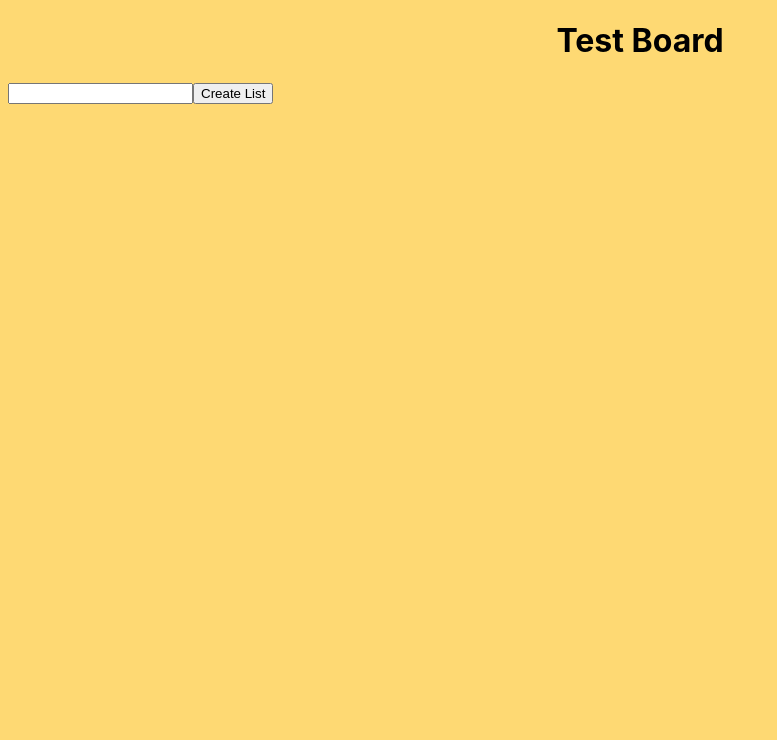
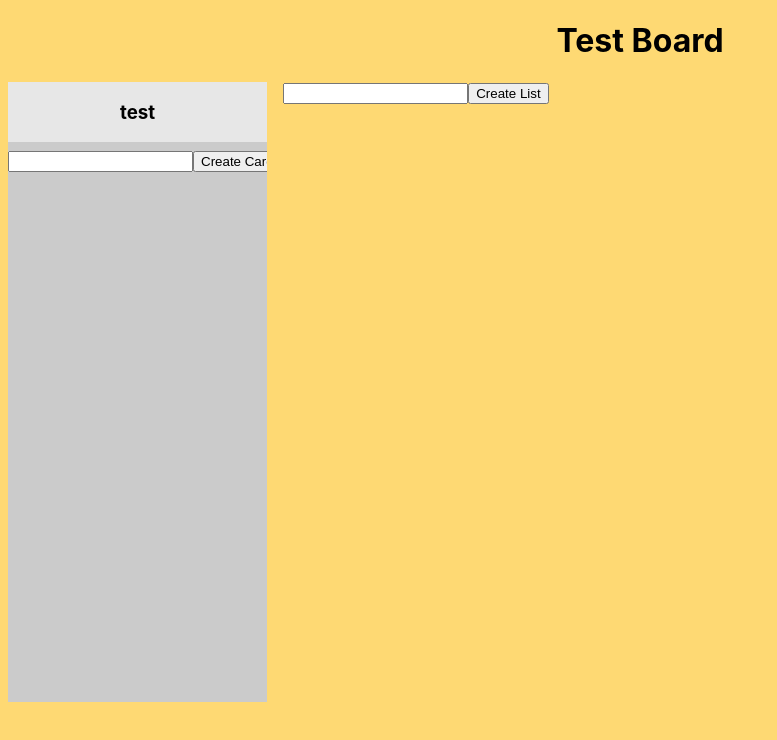
Before and after one commit to Nick-Beijerbacht/TrelloClone, a React (Create React App) app: page / in a window 1280 px wide. Shown: the top 740 px of the page, without its empty margins (0-777 px from the left). Built offline with nearby package versions, Linux system fonts and the light colour scheme.

Commit message:
heropbouwen plaatsing data

```diff
--- a/package.json
+++ b/package.json
@@ -7,6 +7,7 @@
     "@testing-library/react": "^12.1.2",
     "@testing-library/user-event": "^13.5.0",
     "react": "^17.0.2",
+    "react-beautiful-dnd": "^13.1.0",
     "react-dnd": "^15.1.1",
     "react-dnd-html5-backend": "^15.1.2",
     "react-dom": "^17.0.2",
--- a/src/Components/Board.js
+++ b/src/Components/Board.js
@@ -5,22 +5,36 @@ import List from './List'
 const Board = ({project}) => {
 
     const [listTitle, updateListTitle] = useState("")
-    const [lists, updateLists] = useState([]);
+    const [lists, updateLists] = useState([{"id": 0, "title":"test", "cards": [{"id": 0, "task":"test", "listId": 0}]}]);
 
     const onClick = () => {
-        updateLists( arr => [...arr, `${listTitle}`]);
+        updateLists( arr => [...arr, listTitle]);
     };
+
+    function moveCard (listId, cardId) {
+        console.log(listId);
+        console.log(cardId);
+
+    };
+
+    const createCard = (data) => {
+        const currentList = lists.filter((item) => data.listId === item.id);
+        const currentCards = currentList[0].cards;
+        const updatedCards = [...currentCards, data];
+        lists.map(e => (e.id === data.listId ? Object.assign(e.cards, updatedCards): e));
+        return updatedCards;
+    }
 
     return(
         <div className="board-container">
             <h1 className="board-projectname">{project}</h1>
             <div className="list-container">
                 {
-                    lists.map( e => <List title={e}/>
-                )}
+                    lists.map((e, key) => <List key={key} title={e.title} id={e.id} createCard={createCard} moveCard={moveCard.bind(null, e.id)}/>)
+                }
                 <div className='list-create'>
-                    <input type="text" onChange={e => updateListTitle(e.target.value)}/>
-                    <input type="button" onClick={ onClick } value="Create List" />
+                    <input type="text" onChange={e => updateListTitle({"id": lists.length, "title": e.target.value, "cards": []})}/>
+                    <input type="button" onClick={onClick} value="Create List" />
                 </div>
             </div>
         </div>
--- a/src/Components/Card.js
+++ b/src/Components/Card.js
@@ -2,10 +2,11 @@ import React from 'react';
 import { useDrag } from "react-dnd";
 import './Card.css';
 
-const Card = ({task}) => {
+const Card = ({task, id}) => {
 
     const [{ isDragging }, dragRef] = useDrag(() => ({
         type: "card",
+        item: {id: id},
         collect: (monitor) => ({
           isDragging: monitor.isDragging(),
         }),
@@ -17,6 +18,7 @@ const Card = ({task}) => {
           backgroundColor: isDragging ? "#fbb" : "palegoldenrod",
         }}>
             <p>{task}</p>
+            <p>{id}</p>
         </div>
     )
 }
--- a/src/Components/List.js
+++ b/src/Components/List.js
@@ -1,26 +1,36 @@
 import React, { useState } from 'react'
+import { useDrop } from "react-dnd";
 import './List.css'
 import Card from './Card'
 
-const List = ({title}) => {
+const List = ({title, id, createCard, moveCard}) => {
 
     const [cardTask, updateCardTask] = useState("")
-    const [cards, updateCards] = useState([]);
+    const [cardList, updateCards] = useState([])
 
     const onClick = () => {
-        updateCards( arr => [...arr, `${cardTask}`]);
+        updateCards(createCard(cardTask));
     };
+
+    const [{ isOver }, dropRef] = useDrop(() => ({
+        accept: "card",
+        drop: (item) => moveCard(item.id),
+        collect: (monitor) => ({
+          isOver: monitor.isOver(),
+        }),
+    }));
 
     return (
         <div className="list">
             <h3 className='list-title'>{title}</h3>
-            <div className="card-container">
+            <div className="card-container" ref={dropRef}
+            style={{ backgroundColor: isOver ? "#bbf" : "rgba(0,0,0,.12" }}>
                     {
-                        cards.map( e =>
-                        <Card task={e}/>
+                        cardList.map((e, key) =>
+                        <Card key={key} task={e.task} id={e.id}/>
                     )}
                 <div className='card-create'>
-                    <input type="text" onChange={e => updateCardTask(e.target.value)}/>
+                    <input type="text" onChange={e => updateCardTask({"id": cardList.lenght, "task": e.target.value, "listId": id})}/>
                     <input type="button" onClick={ onClick } value="Create Card" />
                 </div>
             </div>
```
Also changed, not shown: 1 other file (tests, documents, lock files or other folders).
